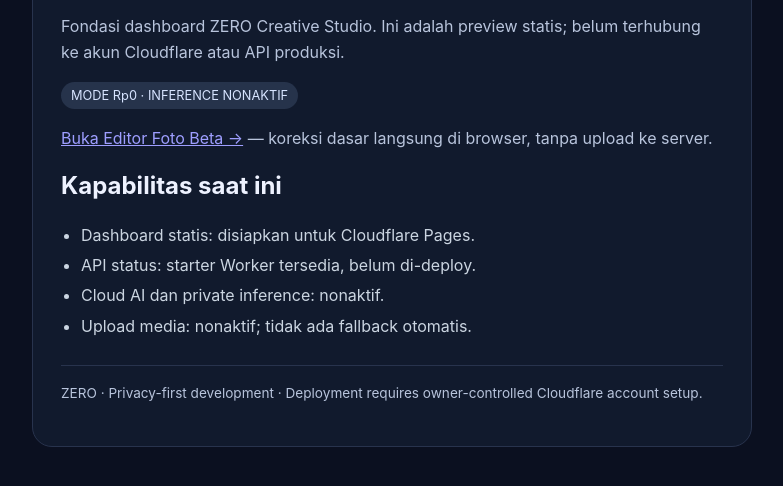
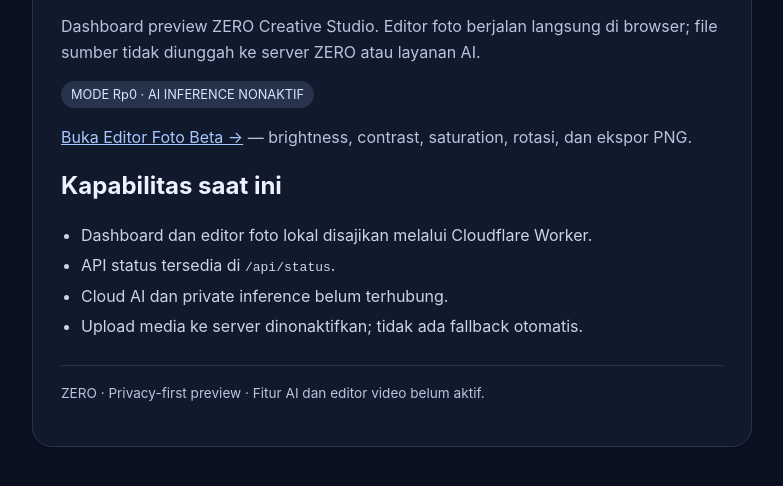
Before and after one commit to Dizzy777-IZI/ZERO-CREATIVE-STUDIO, a website: page web/cloudflare/index.html in a window 1280 px wide. Shown: the part 238-724 px from the top of the page, without its empty margins (248-1031 px from the left). Drawn offline with Linux system fonts and the light colour scheme.

Commit message:
docs(ui): describe deployed local-first preview accurately

```diff
--- a/web/cloudflare/index.html
+++ b/web/cloudflare/index.html
@@ -4,7 +4,7 @@
   <meta charset="utf-8">
   <meta name="viewport" content="width=device-width, initial-scale=1">
   <meta name="color-scheme" content="dark">
-  <meta name="description" content="ZERO Creative Studio control-plane preview">
+  <meta name="description" content="ZERO Creative Studio dashboard and local-first photo editor preview">
   <title>ZERO Creative Studio</title>
   <style>
     :root{font-family:Inter,ui-sans-serif,system-ui,sans-serif;color:#eef2ff;background:#0b1020}
@@ -14,23 +14,24 @@
     h1{font-size:clamp(2rem,7vw,3.5rem);margin:.5rem 0}
     p{color:#b8c4dc;line-height:1.65}.status{display:inline-block;padding:6px 10px;border-radius:99px;background:#26334b;color:#d7e4ff;font-size:.8rem}
     ul{padding-left:20px;color:#cbd5e1;line-height:1.9}.foot{border-top:1px solid #28334d;margin-top:24px;padding-top:16px;font-size:.85rem}
+    a{color:#a8c7ff}
   </style>
 </head>
 <body>
   <main>
     <div class="eyebrow">CREATIVE SYSTEM / CONTROL PLANE</div>
     <h1>ZERO</h1>
-    <p>Fondasi dashboard ZERO Creative Studio. Ini adalah preview statis; belum terhubung ke akun Cloudflare atau API produksi.</p>
-    <span class="status">MODE Rp0 · INFERENCE NONAKTIF</span>
-    <p><a href="./editor.html">Buka Editor Foto Beta →</a> — koreksi dasar langsung di browser, tanpa upload ke server.</p>
+    <p>Dashboard preview ZERO Creative Studio. Editor foto berjalan langsung di browser; file sumber tidak diunggah ke server ZERO atau layanan AI.</p>
+    <span class="status">MODE Rp0 · AI INFERENCE NONAKTIF</span>
+    <p><a href="/editor.html">Buka Editor Foto Beta →</a> — brightness, contrast, saturation, rotasi, dan ekspor PNG.</p>
     <h2>Kapabilitas saat ini</h2>
     <ul>
-      <li>Dashboard statis: disiapkan untuk Cloudflare Pages.</li>
-      <li>API status: starter Worker tersedia, belum di-deploy.</li>
-      <li>Cloud AI dan private inference: nonaktif.</li>
-      <li>Upload media: nonaktif; tidak ada fallback otomatis.</li>
+      <li>Dashboard dan editor foto lokal disajikan melalui Cloudflare Worker.</li>
+      <li>API status tersedia di <code>/api/status</code>.</li>
+      <li>Cloud AI dan private inference belum terhubung.</li>
+      <li>Upload media ke server dinonaktifkan; tidak ada fallback otomatis.</li>
     </ul>
-    <p class="foot">ZERO · Privacy-first development · Deployment requires owner-controlled Cloudflare account setup.</p>
+    <p class="foot">ZERO · Privacy-first preview · Fitur AI dan editor video belum aktif.</p>
   </main>
 </body>
 </html>
```
